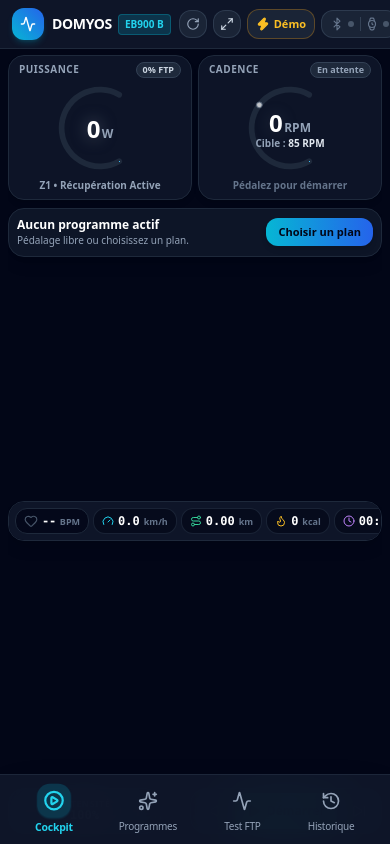
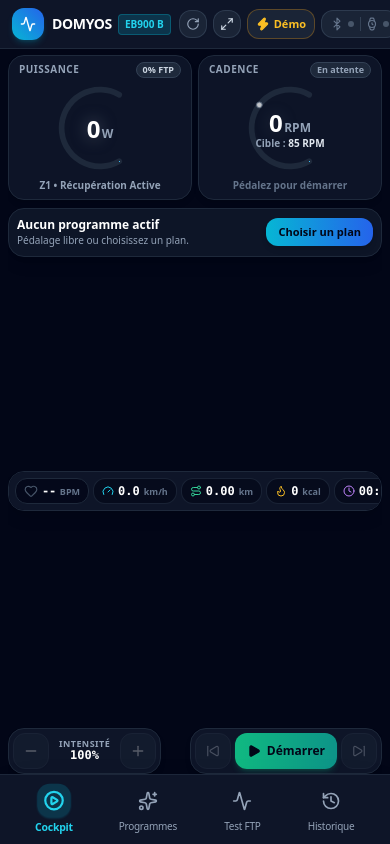
Before and after one commit to killbill81/exercices_velo_appartement, a React (Vite) app: page / in a window 390 px wide. Built offline with nearby package versions, Linux system fonts and the light colour scheme.

Commit message:
fix(pwa): fix mobile viewport-fit and responsive breakpoints to prevent desktop rendering on installed PWA

```diff
--- a/index.html
+++ b/index.html
@@ -4,7 +4,7 @@
     <meta charset="UTF-8" />
     <link rel="icon" type="image/svg+xml" href="/favicon.svg" />
     <link rel="manifest" href="/manifest.json" />
-    <meta name="viewport" content="width=device-width, initial-scale=1.0, maximum-scale=1.0, user-scalable=no" />
+    <meta name="viewport" content="width=device-width, initial-scale=1.0, maximum-scale=1.0, user-scalable=no, viewport-fit=cover" />
     <meta name="theme-color" content="#090d16" />
     <meta name="apple-mobile-web-app-capable" content="yes" />
     <meta name="apple-mobile-web-app-status-bar-style" content="black-translucent" />
--- a/src/App.tsx
+++ b/src/App.tsx
@@ -53,15 +53,10 @@
   };
 
   useEffect(() => {
-    // 0. Forcer l'orientation en mode Paysage pour l'application installée (compteur vélo)
+    // 0. Libérer l'orientation pour un comportement mobile natif fluide (portrait/paysage)
     try {
-      if (typeof window !== 'undefined' && 'screen' in window && window.screen.orientation && 'lock' in window.screen.orientation) {
-        (window.screen.orientation as unknown as { lock: (orientation: string) => Promise<void> }).lock('landscape').catch(() => {
-          // Si lock n'est pas autorisé par l'environnement (ex: hors plein écran), tenter unlock
-          if ('unlock' in window.screen.orientation) {
-            (window.screen.orientation as unknown as { unlock: () => Promise<void> }).unlock().catch(() => {});
-          }
-        });
+      if (typeof window !== 'undefined' && 'screen' in window && window.screen.orientation && 'unlock' in window.screen.orientation) {
+        (window.screen.orientation as unknown as { unlock: () => Promise<void> }).unlock().catch(() => {});
       }
     } catch {
       // Ignorer si non supporté
@@ -153,8 +148,8 @@
       {/* Main Content Area */}
       <main className={`flex-1 max-w-7xl w-full mx-auto ${
         activeTab === 'cockpit'
-          ? 'p-1 sm:p-2 overflow-hidden h-full'
-          : 'p-3 sm:p-6 pb-24 md:pb-6 overflow-y-auto'
+          ? 'p-1 sm:p-2 pb-16 lg:pb-4 overflow-hidden h-full'
+          : 'p-3 sm:p-6 pb-24 lg:pb-8 overflow-y-auto'
       }`}>
         {activeTab === 'cockpit' && (
           <LiveCockpit
--- a/src/components/common/BottomNav.tsx
+++ b/src/components/common/BottomNav.tsx
@@ -31,7 +31,7 @@
   ];
 
   return (
-    <nav className="md:hidden fixed bottom-0 left-0 right-0 z-40 bg-slate-900/95 backdrop-blur-xl border-t border-slate-800/90 px-3 py-1.5 shadow-2xl safe-area-pb">
+    <nav className="lg:hidden fixed bottom-0 left-0 right-0 z-40 bg-slate-900/95 backdrop-blur-xl border-t border-slate-800/90 px-3 py-1.5 shadow-2xl safe-area-pb">
       <div className="flex items-center justify-around max-w-md mx-auto">
         {tabs.map((tab) => {
           const Icon = tab.icon;
--- a/src/components/common/Header.tsx
+++ b/src/components/common/Header.tsx
@@ -55,8 +55,8 @@
           </div>
         </div>
 
-        {/* Navigation Tabs (Visible uniquement sur Desktop / Tablette) */}
-        <nav className="hidden md:flex items-center bg-slate-950/80 p-1 rounded-xl border border-slate-800/80">
+        {/* Navigation Tabs (Visible uniquement sur Grand Écran PC / Tablette large >= 1024px) */}
+        <nav className="hidden lg:flex items-center bg-slate-950/80 p-1 rounded-xl border border-slate-800/80">
           <button
             onClick={() => onTabChange('cockpit')}
             className={`px-3 py-1.5 rounded-lg text-xs font-semibold flex items-center gap-1.5 transition-all ${
```
Also changed, not shown: public/manifest.json.
